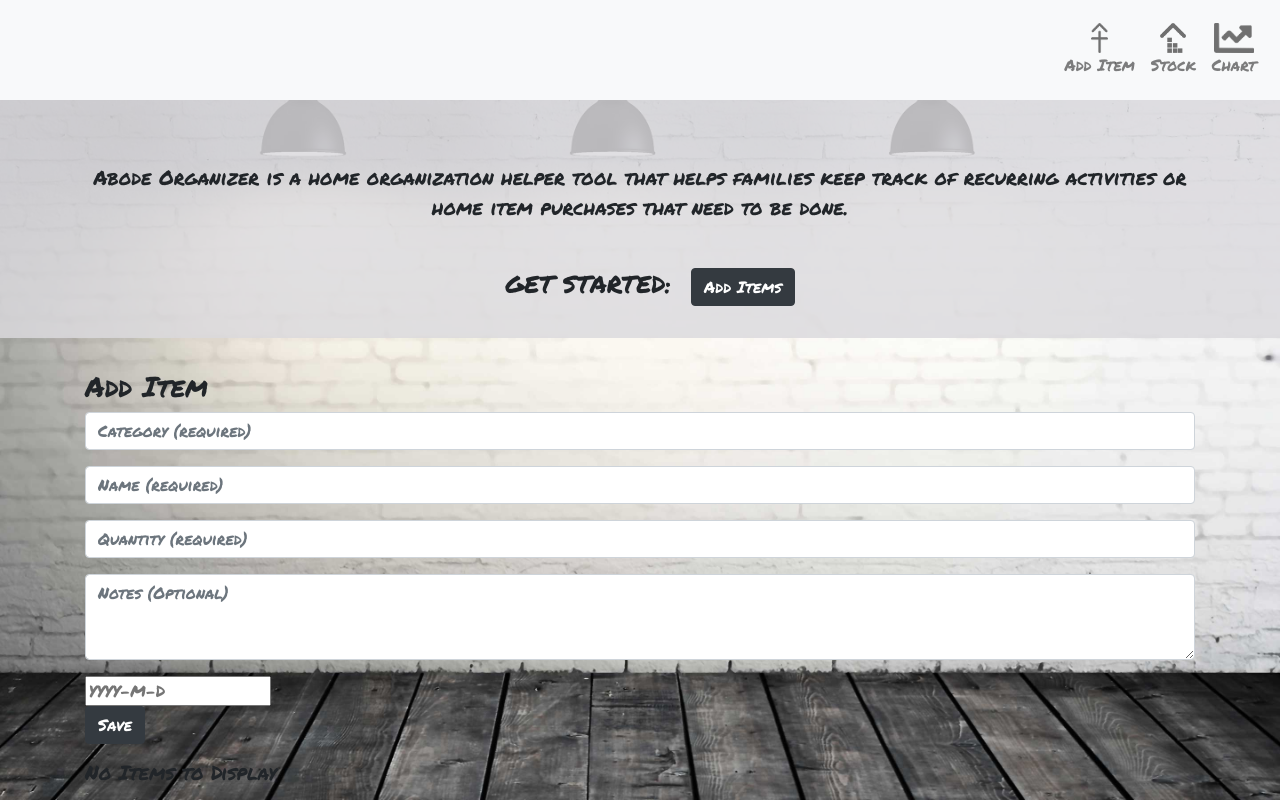
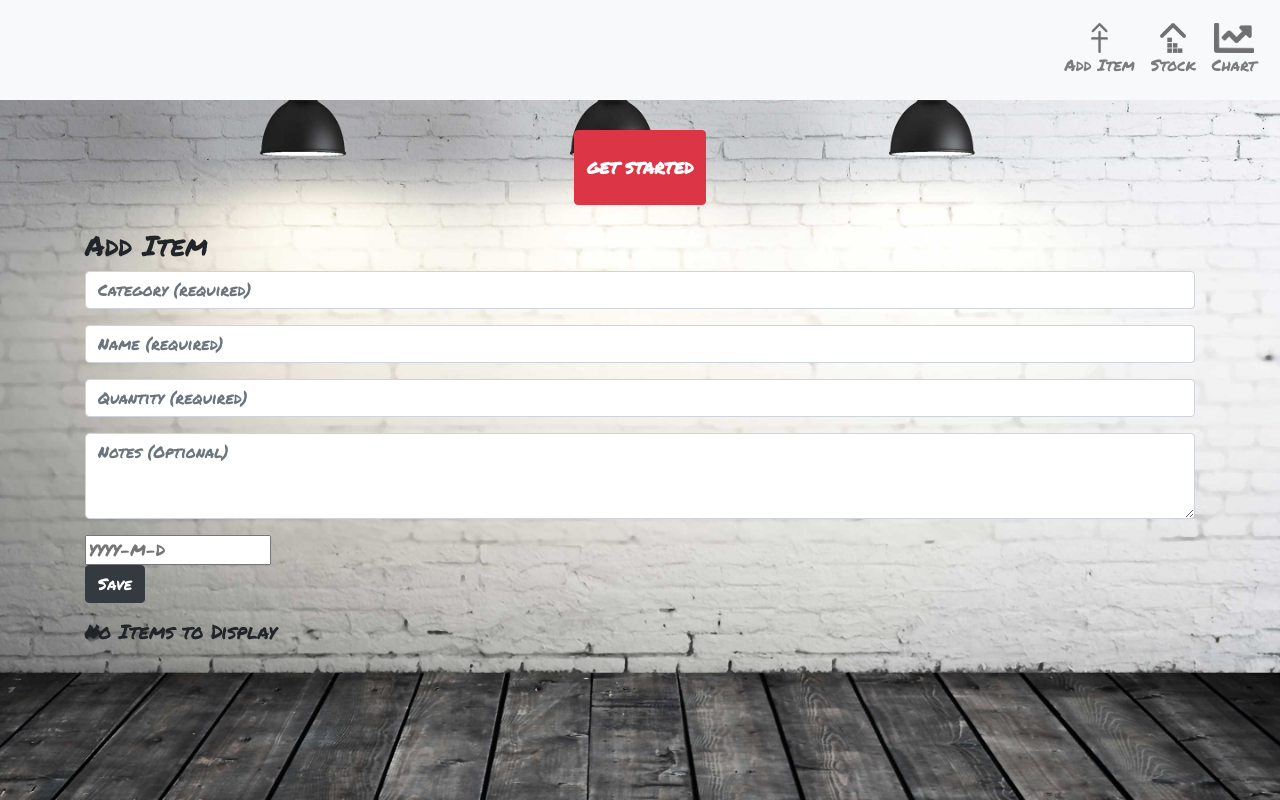
Before and after one commit to missybarringer/Project-3, a React (Create React App) app in the folder client/: page /additem in a window 1280 px wide. Built offline with nearby package versions, Linux system fonts and the light colour scheme.

Commit message:
replaced jumbrotron with modal button. add breaks to space out components

```diff
--- a/client/src/components/Header.js
+++ b/client/src/components/Header.js
@@ -1,11 +1,27 @@
 import React, { Component } from 'react';
-import { Jumbotron, Container, Button } from "react-bootstrap";
+import { Jumbotron, Container, Button, Modal } from "react-bootstrap";
 
 
 class Header extends Component {
 
-constuctor() {
+constructor(props, context) {
+    super(props, context);
+
+    this.handleShow = this.handleShow.bind(this);
+    this.handleClose = this.handleClose.bind(this);
     this.handlePageChange = this.handlePageChange.bind(this);
+
+    this.state = {
+      show: false,
+    };
+  }
+
+  handleClose() {
+    this.setState({ show: false });
+  }
+
+  handleShow() {
+    this.setState({ show: true });
   }
 
   handlePageChange() {
@@ -14,36 +30,63 @@ handlePageChange() {
 
 render() {
 
-    var divStyle = {
-        margin: "20px",
-        display: "inline"
-    }
+    // var divStyle = {
+    //     margin: "20px",
+    //     display: "inline"
+    // }
 
     return (
-        <Jumbotron fluid>
-            <Container className="text-center lead jumbotron-text">
-                {/* <h1 className="text-center">Abode Organizer</h1> */}
-                {/* <img src="../../images/logo.png" alt="abode logo" height="300px" /> */}
+        // <Jumbotron fluid>
+        //     <Container className="text-center lead jumbotron-text">
+        //         {/* <h1 className="text-center">Abode Organizer</h1> */}
+        //         {/* <img src="../../images/logo.png" alt="abode logo" height="300px" /> */}
+        //         <br />
+        //         <p>
+        //         Abode Organizer is a home organization helper tool that
+        //         helps families keep track of recurring activities or home
+        //         item purchases that need to be done.
+        //         </p>
+        //         <br />
+        //             <div>
+        //                 <h4 style={divStyle}>GET STARTED:</h4>
+        //                     <Button
+        //                         variant="dark"
+        //                         type="submit"
+        //                         // not yet working
+        //                         onClick={this.handlePageChange}
+        //                     >
+        //                         Add Items
+        //                     </Button>
+        //             </div>
+        //     </Container>
+        // </Jumbotron>
+
+        <Container className="text-center lead">
             <br />
-                <p>
+            <>
+                <Button style={{height:"75px", fontWeight: "bold"}} variant="danger" onClick={this.handleShow}>
+                GET STARTED
+                </Button>
+
+                <Modal show={this.state.show} onHide={this.handleClose}>
+                <Modal.Header closeButton>
+                    <Modal.Title>GET STARTED</Modal.Title>
+                </Modal.Header>
+                <Modal.Body>
                     Abode Organizer is a home organization helper tool that
                     helps families keep track of recurring activities or home
-                item purchases that need to be done.
-                </p>
-                <br />
-                    <div>
-                        <h4 style={divStyle}>GET STARTED:</h4>
-                            <Button
-                                variant="dark"
-                                type="submit"
-                                // not yet working
-                                onClick={this.handlePageChange}
-                            >
+                    item purchases that need to be done.</Modal.Body>
+                <Modal.Footer>
+                    <Button variant="secondary" onClick={this.handleClose}>
+                    Close
+                    </Button>
+                    <Button variant="dark" onClick={this.handlePageChange}>
                     Add Items
                     </Button>
-                    </div>
+                </Modal.Footer>
+                </Modal>
+            </>
         </Container>
-        </Jumbotron>
     );
 };
 }
--- a/client/src/pages/AddItem.js
+++ b/client/src/pages/AddItem.js
@@ -48,6 +48,7 @@ class Search extends Component {
         const { selectedDay } = this.state
         return (
             <Container>
+                <br />
                 <Row>
                     <Col size="md-4">
                         <h3>Add Item</h3>
--- a/client/src/pages/ChartItems.js
+++ b/client/src/pages/ChartItems.js
@@ -28,6 +28,7 @@ class ChartItems extends Component {
     render() {
         return (
             <Container>
+                <br />
                 <BarChart/>
             </Container>
         );
--- a/client/src/pages/SavedItems.js
+++ b/client/src/pages/SavedItems.js
@@ -33,10 +33,11 @@ class SavedItems extends Component {
     render() {
         return (
             <Container>
+                <br />
                 <Row>
                     <Col size="md-4">
                         {this.state.items.length ? (
-                            <div>
+                            <div className="container-background">
                                 <h5>Saved Items</h5>
                                 {this.state.items.map(item => (
                                     <Item
@@ -52,7 +53,9 @@ class SavedItems extends Component {
                                 ))}
                             </div>
                         ) : (
+                            <div className="container-background">
                                 <h5>No Items Saved</h5>
+                            </div>
                             )}
                     </Col>
                 </Row>
--- a/client/src/pages/Stock.js
+++ b/client/src/pages/Stock.js
@@ -10,6 +10,7 @@ class Stock extends Component {
     render() {
         return (
             <Container>
+                <br />
                 <Row>
                     <Col size="md-4">
                         {this.state.items.length ? (
```
Also changed, not shown: client/public/style.css (+6 -2 lines). Lines whose indentation alone changed are shown as unchanged.
